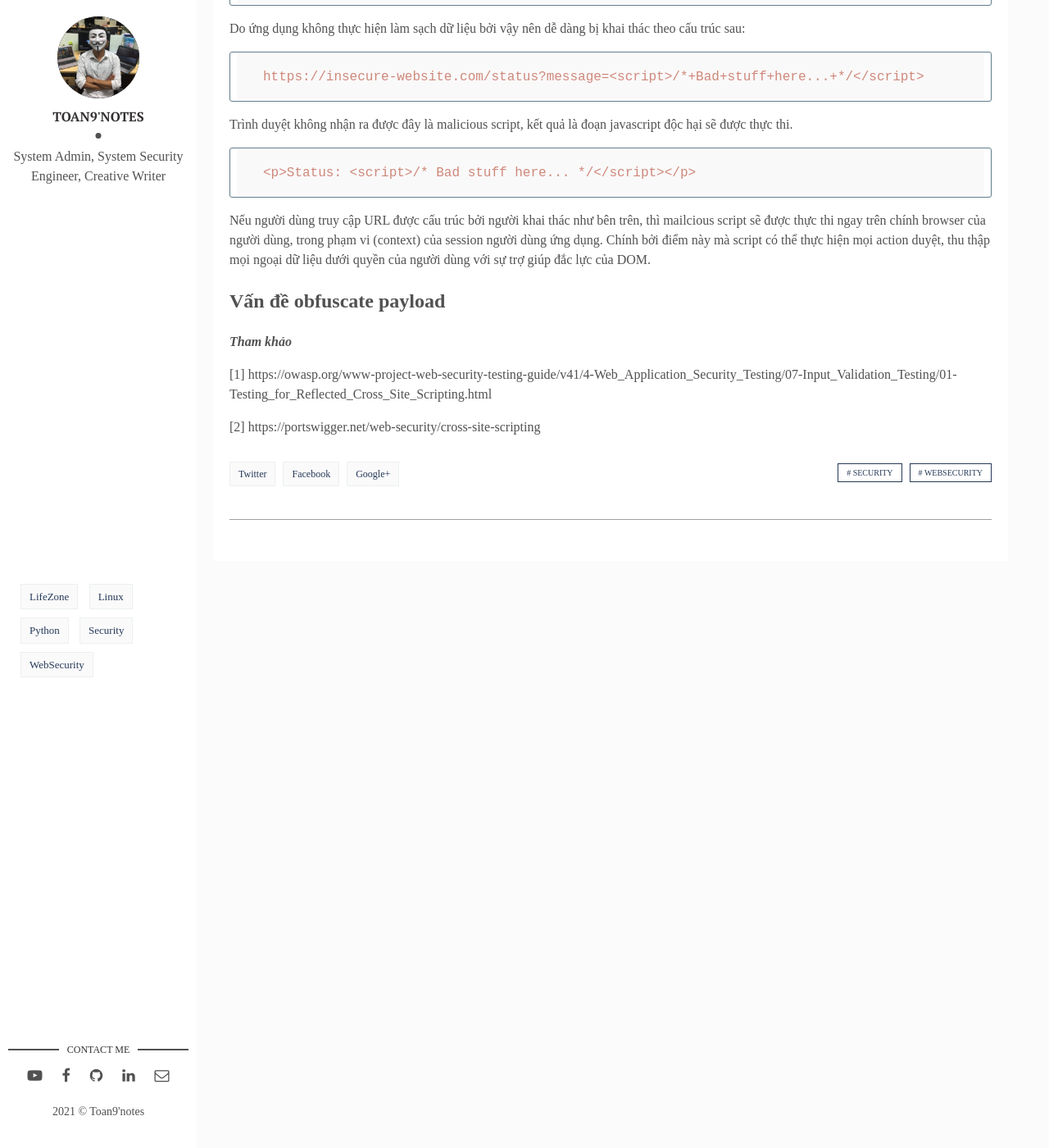
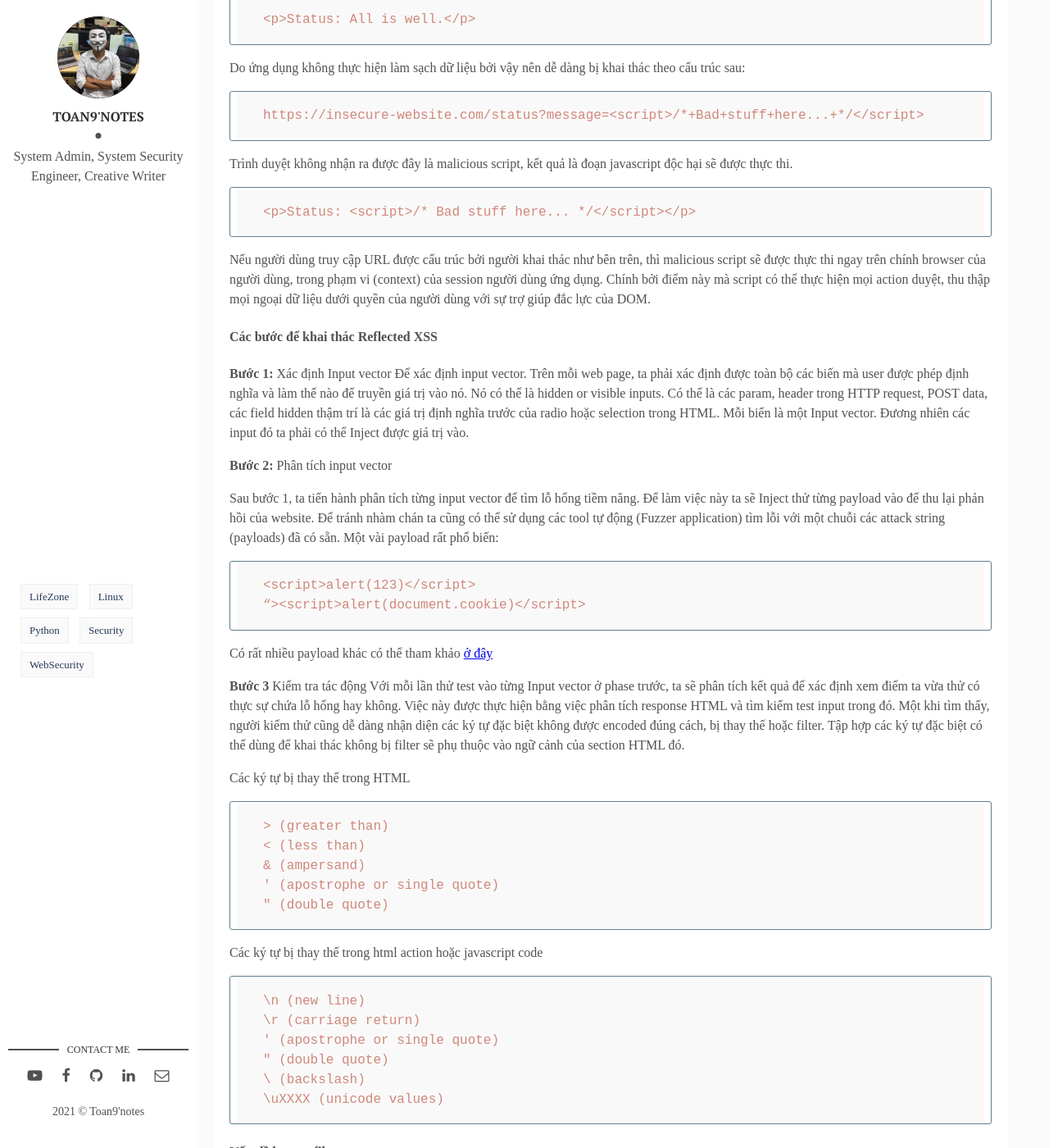
Before and after one commit to toannai/toan9, a Jekyll site: the page built from _posts/2021-05-17-khai-thac-loi-xss-cua-ung-dung-web-p2.markdown, in a window 1280 px wide and 1400 px high, scrolled down 967 px. Shown: the whole window at 82% size. Built offline with Jekyll 4.4.1, drawn with Linux system fonts in a browser that asks for light colours; comment, search, counter and statistics services are not loaded; some of the changed text lies outside the part shown.

Commit message:
html filter

````diff
--- a/_posts/2021-05-17-khai-thac-loi-xss-cua-ung-dung-web-p2.markdown
+++ b/_posts/2021-05-17-khai-thac-loi-xss-cua-ung-dung-web-p2.markdown
@@ -16,6 +16,8 @@ Theo hầu hết các tài liệu thì lỗi XSS được chia làm 3 loại.
 * DOM XSS
 
 ### Reflected XSS:
+
+#### Reflected XSS là gì?
 Là kịch bản tấn công đơn giản nhất của XSS. Nó phát sinh khi một ứng dụng nhận được dữ liệu tấn công (payload) trong request HTTP và phản hồi lập tức dữ liệu đó ngay trong respone theo cách không an toàn. Chính lý do này nên nó được gọi là Reflected - Phản chiếu.
 
 Ví dụ: Có một ứng dụng nhận dữ liệu từ biến GET có tên là message và hiện thị cho người dùng.
@@ -43,9 +45,46 @@ Trình duyệt không nhận ra được đây là malicious script, kết quả
 ```
 <p>Status: <script>/* Bad stuff here... */</script></p>
 ```
-Nếu người dùng truy cập URL được cấu trúc bởi người khai thác như bên trên, thì mailcious script sẽ được thực thi ngay trên chính browser của người dùng, trong phạm vi (context) của session người dùng ứng dụng. Chính bởi điểm này mà script có thể thực hiện mọi action duyệt, thu thập mọi ngoại dữ liệu dưới quyền của người dùng với sự trợ giúp đắc lực của DOM.
+Nếu người dùng truy cập URL được cấu trúc bởi người khai thác như bên trên, thì malicious script sẽ được thực thi ngay trên chính browser của người dùng, trong phạm vi (context) của session người dùng ứng dụng. Chính bởi điểm này mà script có thể thực hiện mọi action duyệt, thu thập mọi ngoại dữ liệu dưới quyền của người dùng với sự trợ giúp đắc lực của DOM.
 
-## Vấn đề obfuscate payload
+#### Các bước để khai thác Reflected XSS
+
+**Bước 1:** Xác định Input vector
+Để xác định input vector. Trên mỗi web page, ta phải xác định được toàn bộ các biến mà user được phép định nghĩa và làm thế nào để truyền giá trị vào nó. Nó có thể là hidden or visible inputs. Có thể là các param, header trong HTTP request, POST data, các field hidden thậm trí là các giá trị định nghĩa trước của radio hoặc selection trong HTML. Mỗi biến là một Input vector. Đương nhiên các input đó ta phải có thể Inject được giá trị vào.
+
+**Bước 2:** Phân tích input vector
+
+Sau bước 1, ta tiến hành phân tích từng input vector để tìm lỗ hổng tiềm năng. Để làm việc này ta sẽ Inject thử từng payload vào để thu lại phản hồi của website. Để tránh nhàm chán ta cũng có thể sử dụng các tool tự động (Fuzzer application) tìm lỗi với một chuỗi các attack string (payloads) đã có sẵn. Một vài payload rất phổ biến:
+
+```
+<script>alert(123)</script>
+“><script>alert(document.cookie)</script>
+```
+Có rất nhiều payload khác có thể tham khảo [ở đây](https://owasp.org/www-community/xss-filter-evasion-cheatsheet)
+
+**Bước 3** Kiểm tra tác động
+Với mỗi lần thử test vào từng Input vector ở phase trước, ta sẽ phân tích kết quả để xác định xem điểm ta vừa thử có thực sự chứa lỗ hổng hay không. Việc này được thực hiện bằng việc phân tích response HTML và tìm kiếm test input trong đó. Một khi tìm thấy, người kiểm thử cũng dễ dàng nhận diện các ký tự đặc biệt không được encoded đúng cách, bị thay thế hoặc filter. Tập hợp các ký tự đặc biệt có thể dùng để khai thác không bị filter sẽ phụ thuộc vào ngữ cảnh của section HTML đó.
+
+Các ký tự bị thay thế trong HTML
+```
+> (greater than)
+< (less than)
+& (ampersand)
+' (apostrophe or single quote)
+" (double quote)
+```
+Các ký tự bị thay thế trong html action hoặc javascript code
+```
+\n (new line)
+\r (carriage return)
+' (apostrophe or single quote)
+" (double quote)
+\ (backslash)
+\uXXXX (unicode values)
+```
+
+
+#### Vấn đề bypass filter
 
 
 ***Tham khảo***
````
